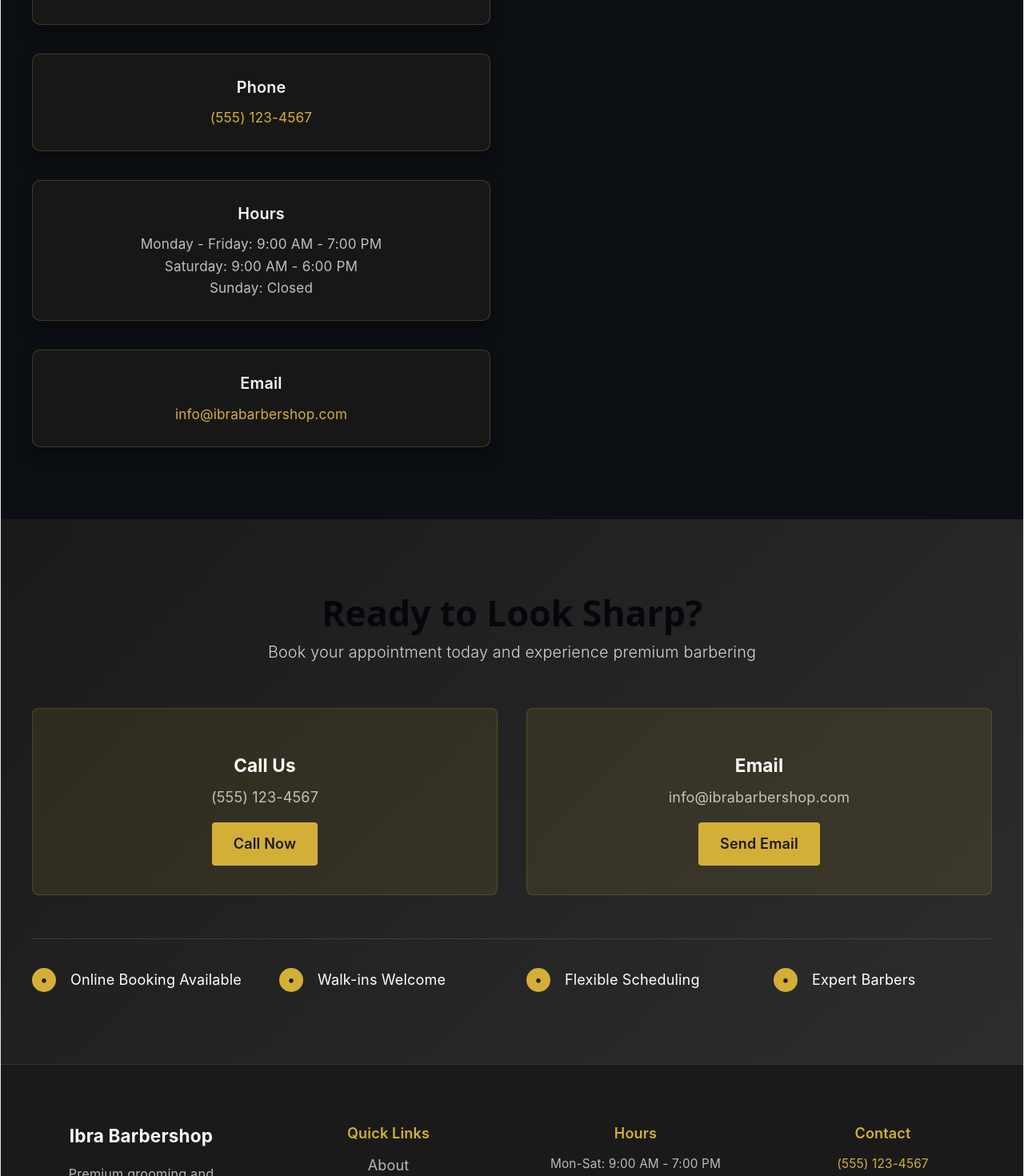
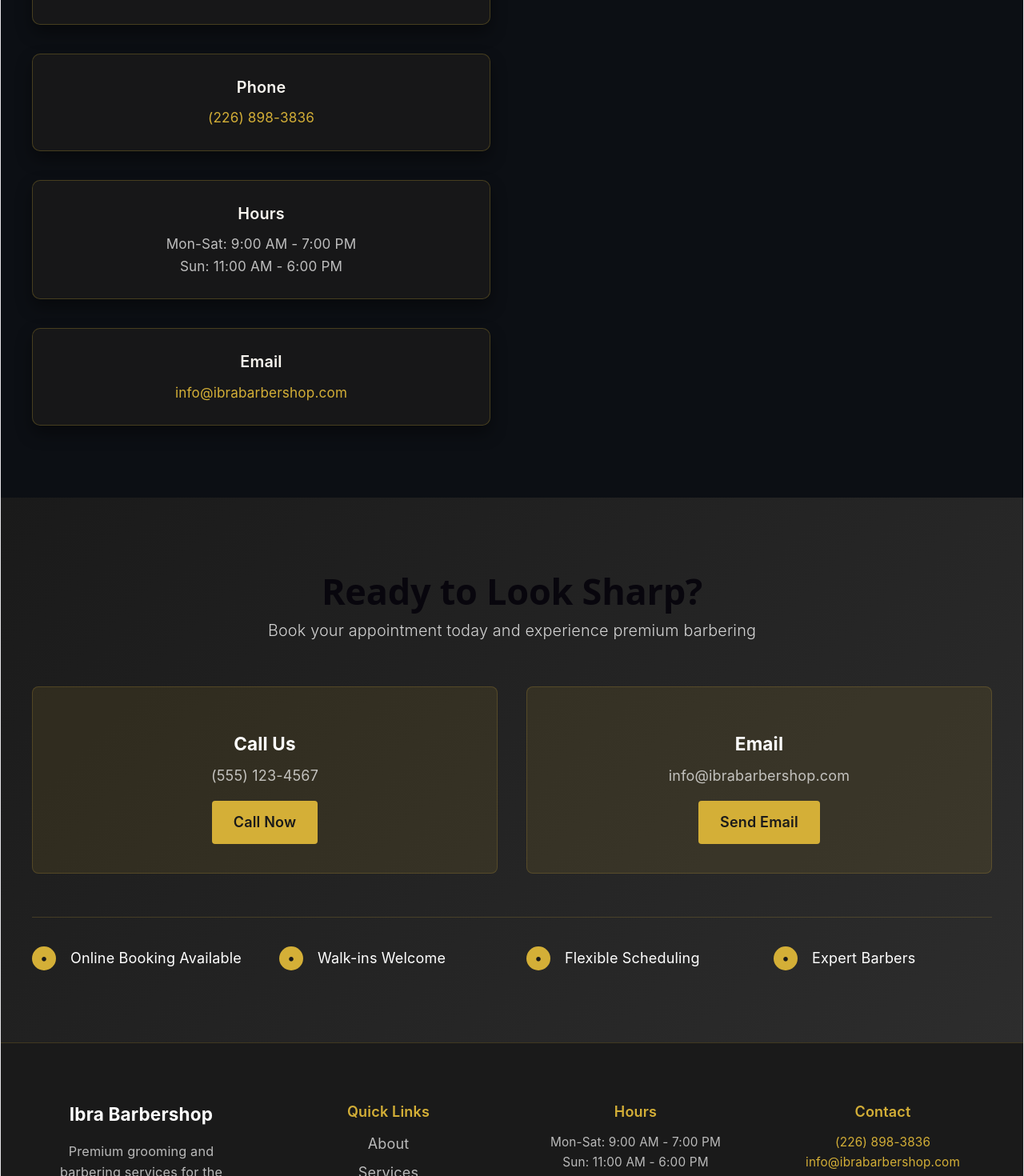
Before and after one commit to Alto0327/ibraBarbershop, a React (Vite) app: page / in a window 1280 px wide. Shown: the part 4160-5630 px from the top of the page at 80% size. Built offline with nearby package versions, Linux system fonts and the light colour scheme.

Commit message:
Updated Location and phone

```diff
--- a/src/components/Contact.jsx
+++ b/src/components/Contact.jsx
@@ -47,24 +47,22 @@ function Contact() {
             <div className="info-item">
               <h3 className="info-title">Address</h3>
               <p className="info-text">
-                123 Main Street<br />
-                Downtown City, ST 12345
+               635 Barton St E #1<br /> L8L 3A1, Hamilton, ON
               </p>
             </div>
 
             <div className="info-item">
               <h3 className="info-title">Phone</h3>
               <p className="info-text">
-                <a href="tel:+15551234567">(555) 123-4567</a>
+                <a href="tel:+2268983836">(226) 898-3836</a>
               </p>
             </div>
 
             <div className="info-item">
               <h3 className="info-title">Hours</h3>
               <p className="info-text">
-                Monday - Friday: 9:00 AM - 7:00 PM<br />
-                Saturday: 9:00 AM - 6:00 PM<br />
-                Sunday: Closed
+                Mon-Sat: 9:00 AM - 7:00 PM<br />
+                Sun: 11:00 AM - 6:00 PM
               </p>
             </div>
 
--- a/src/components/Footer.jsx
+++ b/src/components/Footer.jsx
@@ -46,7 +46,7 @@ function Footer() {
           <div className="footer-section">
             <h4 className="footer-subtitle">Contact</h4>
             <p className="footer-text small">
-              <a href="tel:+15551234567">(555) 123-4567</a><br />
+               <a href="tel:+2268983836">(226) 898-3836</a><br />
               <a href="mailto:info@ibrabarbershop.com">info@ibrabarbershop.com</a><br />
               635 Barton St E #1, L8L 3A1, Hamilton, ON
             </p>
```
